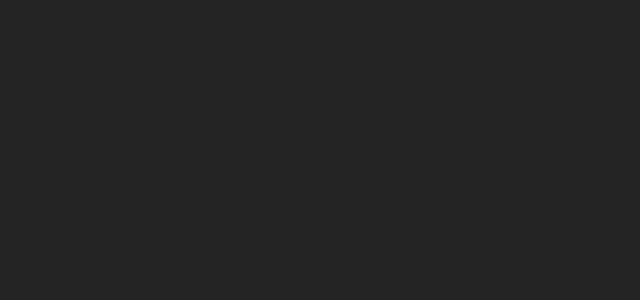
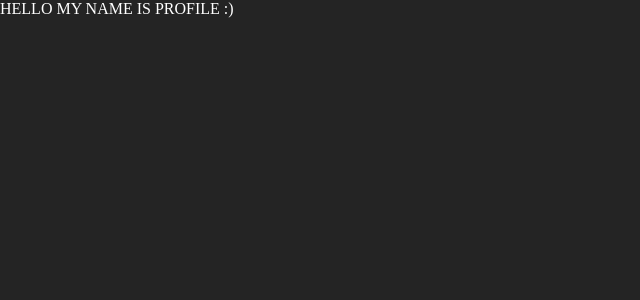
Before and after one commit to Alik64/workoutApp, a React (Create React App) app: page /user-profile in a window 1280 px wide. Before the commit this address had no page. Shown: the top 300 px of the page, without its empty margins (0-640 px from the left). Built offline with nearby package versions, Linux system fonts and the light colour scheme.

Commit message:
add Profile page

```diff
--- a/src/App.js
+++ b/src/App.js
@@ -6,6 +6,7 @@
 import NewWorkout from "./Pages/NewWorkout";
 
 import RandomWorkout from "./Pages/RandomWorkout";
+import { Profile } from "./Pages/Profile";
 
 function App() {
   return (
@@ -13,7 +14,8 @@
       <Routes>
         <Route path="/" element={<Home />} />
         <Route path="/login" element={<Login />} />
-        <Route path="/signup" element={<Register />} />
+        <Route path="/register" element={<Register />} />
+        <Route path="/user-profile" element={<Profile />} />
         <Route path="/random" element={<RandomWorkout />} />
         <Route path="/newWorkout" element={<NewWorkout />} />
       </Routes>
--- /dev/null
+++ b/src/Pages/Profile/Profile.js
@@ -0,0 +1,7 @@
+import s from "./Profile.module.css";
+
+const Profile = () => {
+  return <div className={s.root}>HELLO MY NAME IS PROFILE :)</div>;
+};
+
+export default Profile;
--- /dev/null
+++ b/src/Pages/Profile/Profile.module.css
@@ -0,0 +1,3 @@
+.root {
+
+}
--- /dev/null
+++ b/src/Pages/Profile/index.js
@@ -0,0 +1 @@
+export { default as Profile } from "./Profile";
```
